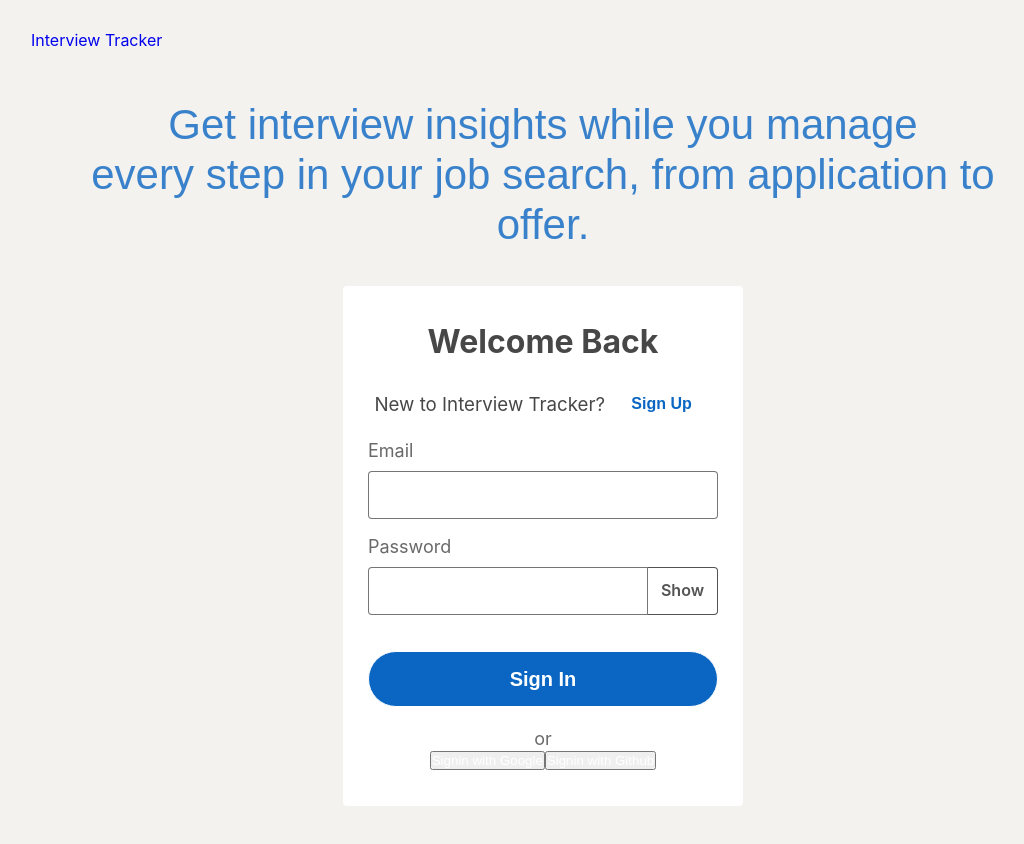
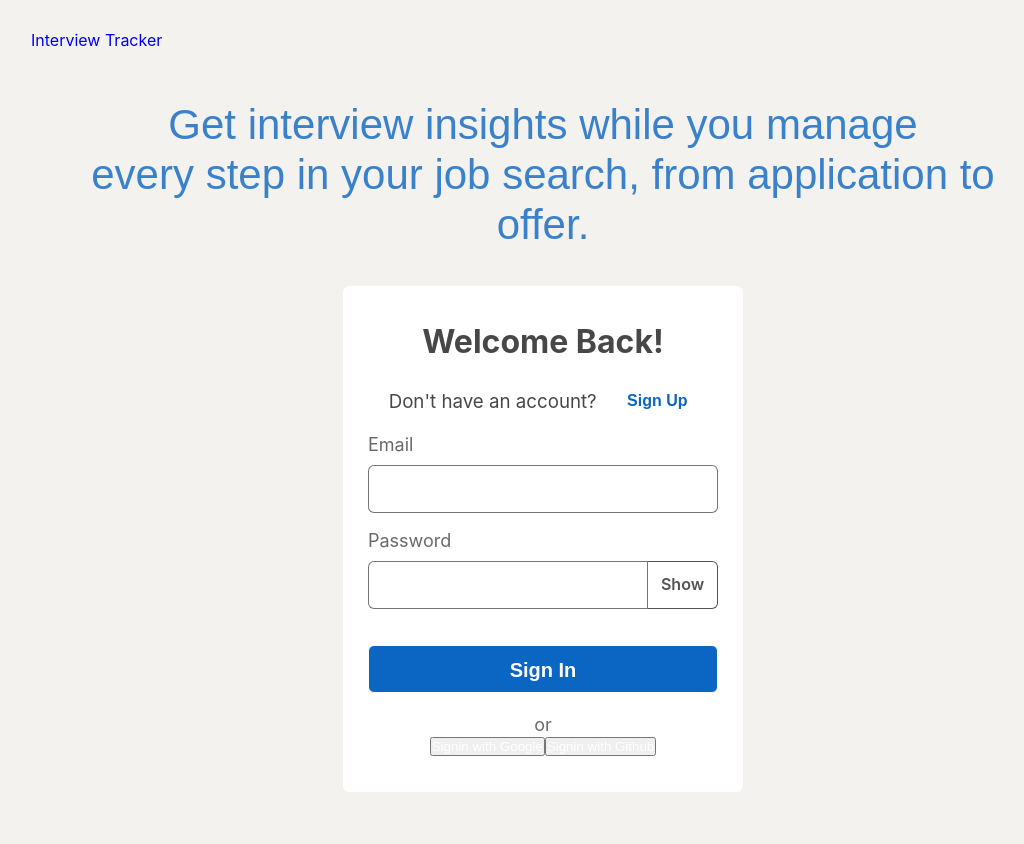
Before and after one commit to lnielsen209/Interview-TrackerX, a React app: page /signin in a window 1280 px wide. Shown: the top 844 px of the page, without its empty margins (97-1121 px from the left). Built offline with nearby package versions, Linux system fonts and the light colour scheme; no server answers.

Commit message:
update StyledButton

```diff
--- a/client/components/common/StyledButton.js
+++ b/client/components/common/StyledButton.js
@@ -2,6 +2,9 @@ import styled from 'styled-components';
 import { Theme } from '../../style/Theme';
 
 const StyledButton = styled.button`
+  display: flex;
+  align-items: center;
+  justify-content: center;
   box-sizing: border-box;
   font-size: ${({ small }) => (small ? '16px' : '20px')};
   line-height: ${({ small }) => (small ? '40px' : '48px')};
@@ -14,9 +17,9 @@ const StyledButton = styled.button`
   font-weight: 600;
   border: ${({ secondary }) =>
     secondary ? `none` : `1px solid ${Theme.secondary}`};
-  border-radius: 48px;
-  height: ${({ small }) => (small ? '46px' : '56px')};
-  width: ${({ small }) => (small ? '100px' : '350px')};
+  border-radius: 6px;
+  height: ${({ small }) => (small ? '40px' : '48px')};
+  width: ${({ small }) => (small ? '80px' : '350px')};
   margin: ${({ small }) => (small ? '12px 0px 12px 0px' : '20px 0px 20px 0px')};
   padding: auto;
   display: inline-block;
--- a/client/components/common/StyledFormInput.js
+++ b/client/components/common/StyledFormInput.js
@@ -9,7 +9,7 @@ const StyledFormInput = styled.input`
   vertical-align: middle;
   height: 48px;
   width: 350px;
-  border-radius: 4px;
+  border-radius: 6px;
   border: 1px solid rgba(26, 26, 26, 0.6);
   padding: 10px;
   margin: 8px 0px 16px 0px;
--- a/client/components/common/StyledFormPWDInput.js
+++ b/client/components/common/StyledFormPWDInput.js
@@ -23,7 +23,7 @@ const ToggleButton = styled.div`
   vertical-align: middle;
   height: 48px;
   width: 350px;
-  border-radius: 4px;
+  border-radius: 6px;
   border: 1px solid ${Theme.color};
   padding: 10px;
   margin: 8px 0px 16px 0px;
--- a/client/components/common/StyledFormWrapper.js
+++ b/client/components/common/StyledFormWrapper.js
@@ -7,7 +7,7 @@ const StyledFormWrapper = styled.div`
   justify-content: space-evenly;
   align-items: center;
   background: ${Theme.secondary};
-  border-radius: 4px;
+  border-radius: 6px;
   width: 400px;
   margin: 36px;
   padding: 36px;
--- a/client/components/common/StyledModelForm.js
+++ b/client/components/common/StyledModelForm.js
@@ -1,11 +1,11 @@
 import styled from 'styled-components';
 
 const StyledModelForm = styled.div`
-  height: 100%;
-  width: 100%;
   display: flex;
   flex-direction: column;
   justify-content: space-evenly;
+  height: 100%;
+  width: 100%;
   padding: 10px;
 `;
 
--- a/client/components/pages/Signin/Signin.jsx
+++ b/client/components/pages/Signin/Signin.jsx
@@ -102,6 +102,7 @@ const Signin = () => {
     } catch (error) {
       if (error.response.status === 401) {
         history.push('/signin');
+        setLoading(false);
       }
       console.log(
         'Error in handleSubmit in Signin component: ',
@@ -136,9 +137,9 @@ const Signin = () => {
       </div>
       <SigninWrapper>
         <form onSubmit={handleSubmit}>
-          <H1 center>Welcome Back</H1>
+          <H1 center>Welcome Back!</H1>
           <Div>
-            <H3 light>New to Interview Tracker?</H3>
+            <H3 light>Don't have an account?</H3>
             <Link to="/signup">
               <SignupButton secondary small>
                 Sign Up
--- a/client/components/pages/Signup/Signup.jsx
+++ b/client/components/pages/Signup/Signup.jsx
@@ -74,6 +74,7 @@ const Signup = () => {
       } catch (error) {
         if (error.response.status === 401) {
           history.push('/signin');
+          setLoading(false);
         }
         console.log(
           'Error in handleSubmit of Signup component:',
@@ -89,13 +90,13 @@ const Signup = () => {
 
     timeoutID = setTimeout(() => {
       localSignup();
-      setLoading(false);
     }, 2000);
   };
 
   useEffect(() => {
     return () => {
       clearTimeout(timeoutID);
+      setLoading(false);
     };
   }, []);
 
```
Also changed, not shown: client/style/style.css (+0 -38 lines).
